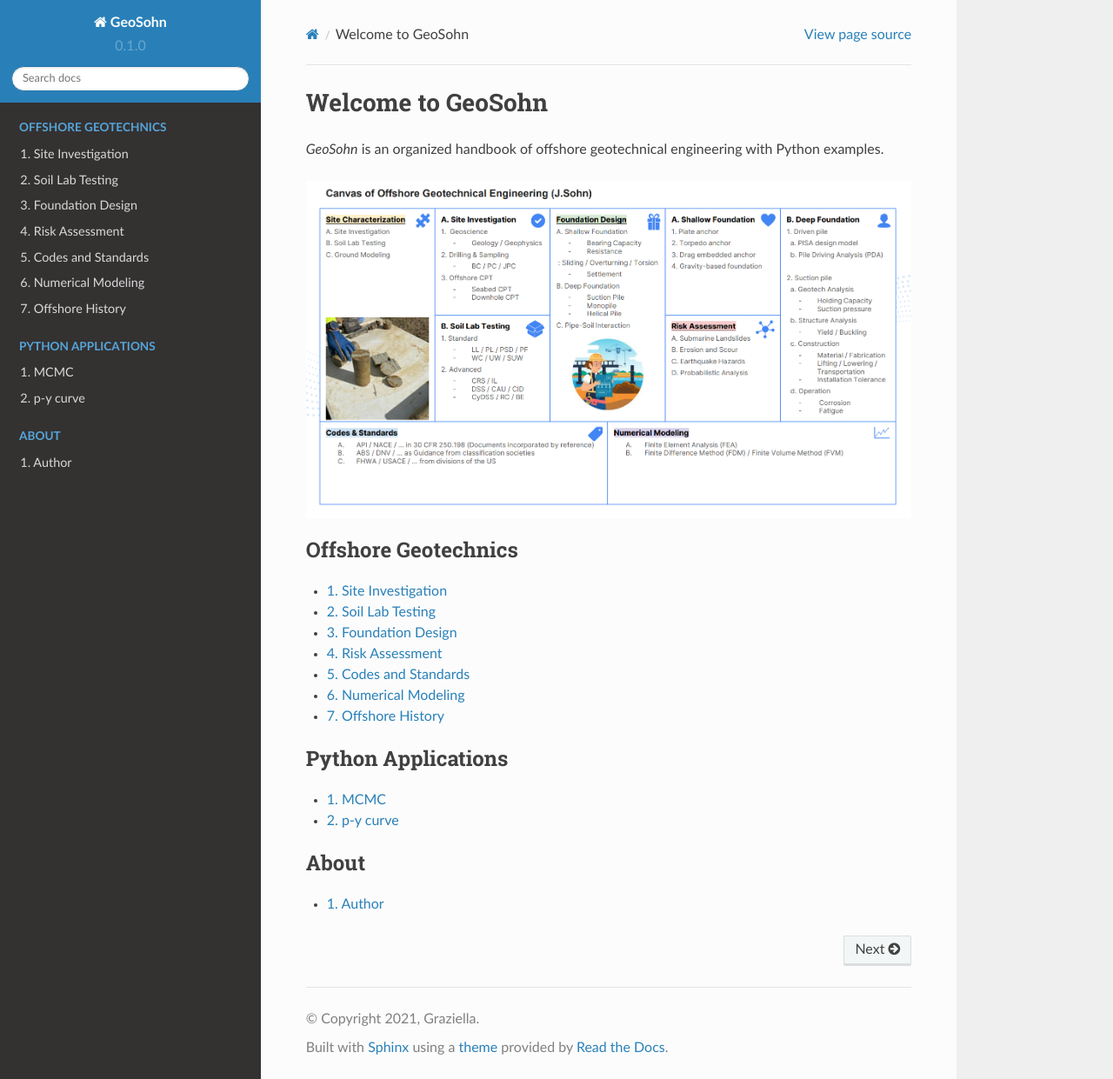
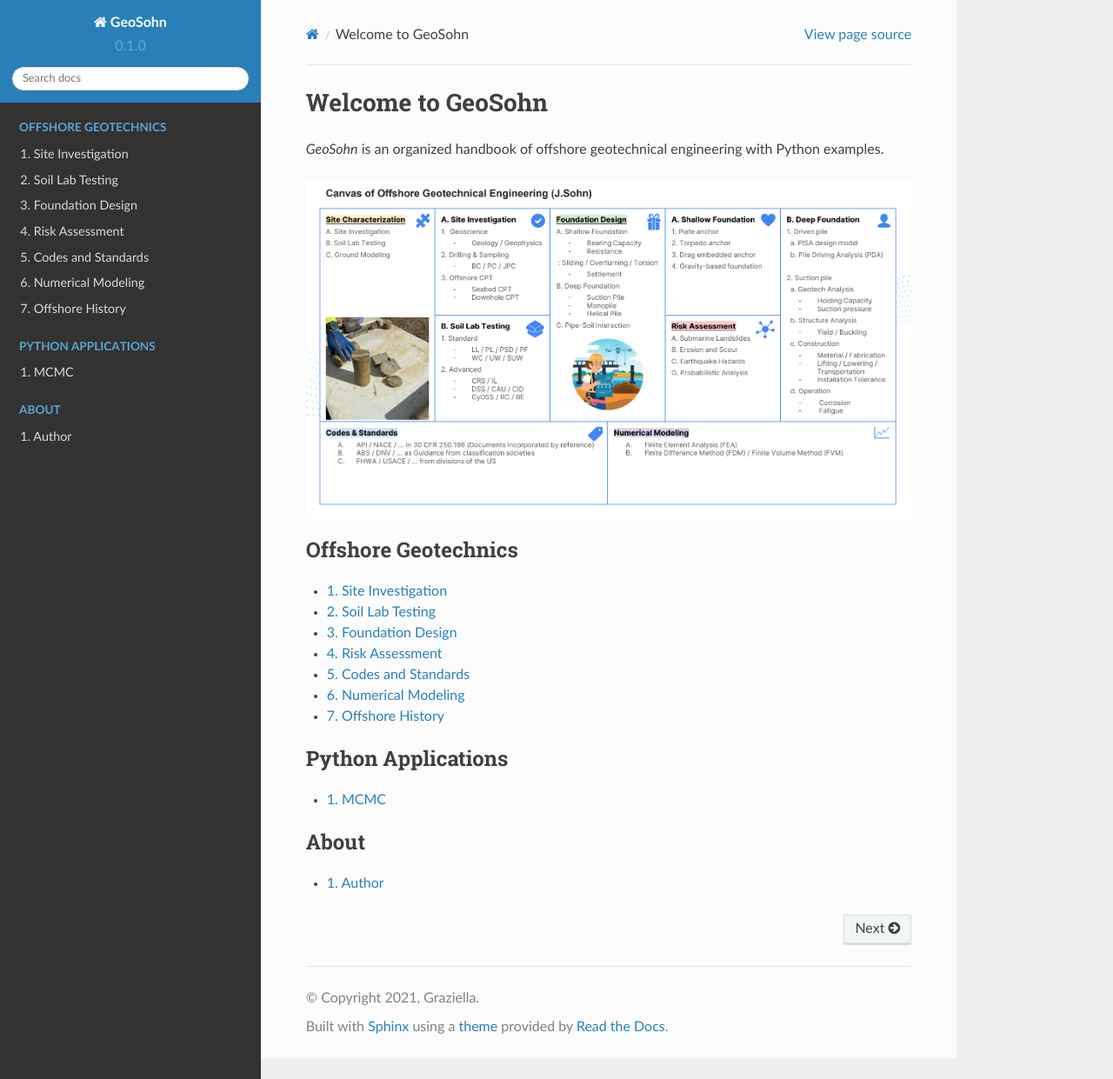
Before and after one commit to jrson11/GeoSohn, a Sphinx documentation site: the page built from docs/source/index.rst, in a window 1280 px wide and 1241 px high. Shown: the whole window at 87% size. Built offline with Sphinx 7.4.7 and the Read the Docs theme 2.0.0, drawn with Linux system fonts in a browser that asks for light colours; pages that are not in the unit, such as notebooks, are missing from menus.

Commit message:
Update index.rst

```diff
--- a/docs/source/index.rst
+++ b/docs/source/index.rst
@@ -24,8 +24,7 @@
    :caption: Python Applications
 
    1. MCMC <https://mcmcsoillayerspy-5twn22pprrmtclrnykhwze.streamlit.app/>
-   2. CPT <xxx.rst>
-   2. p-y curve <https://plotpycurvepy-j833amvwazrskraswjxgbw.streamlit.app/>
+   2. BestPractice <>
 
 .. toctree::
    :maxdepth: 1
```
